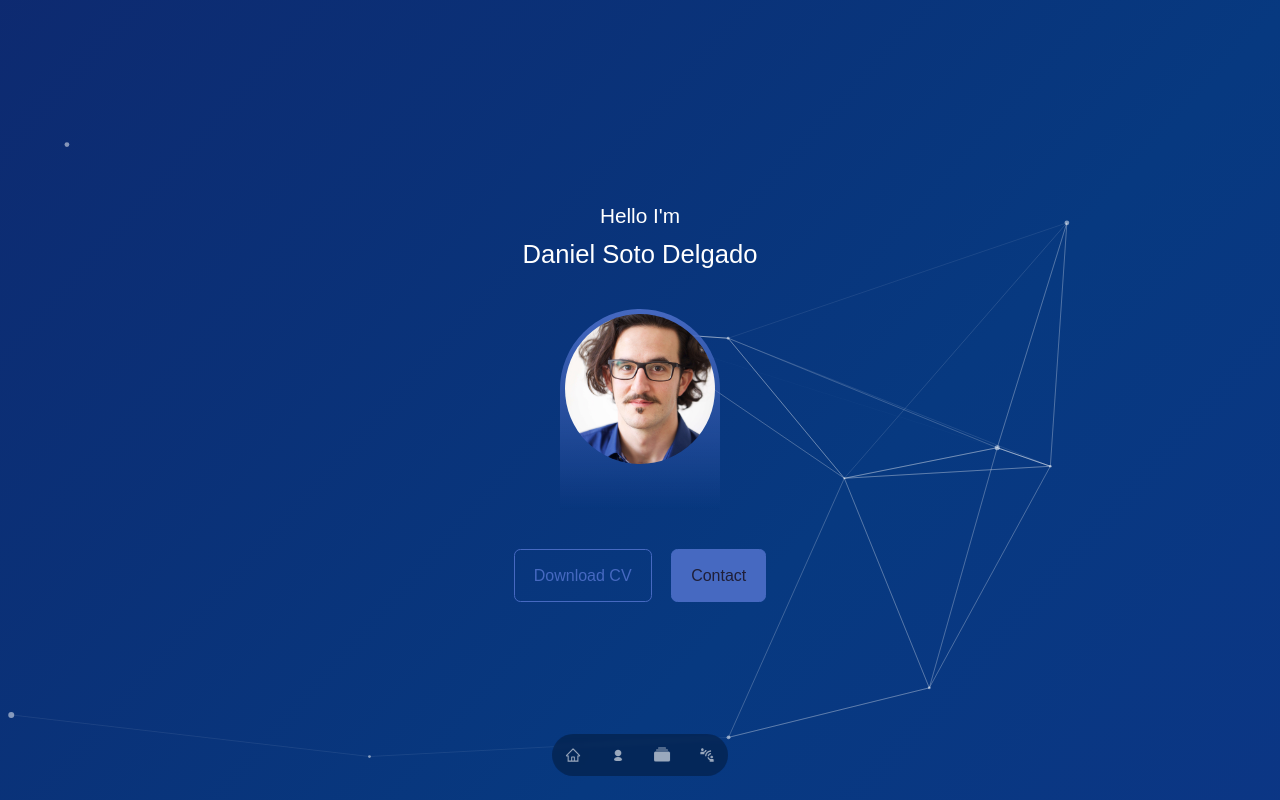
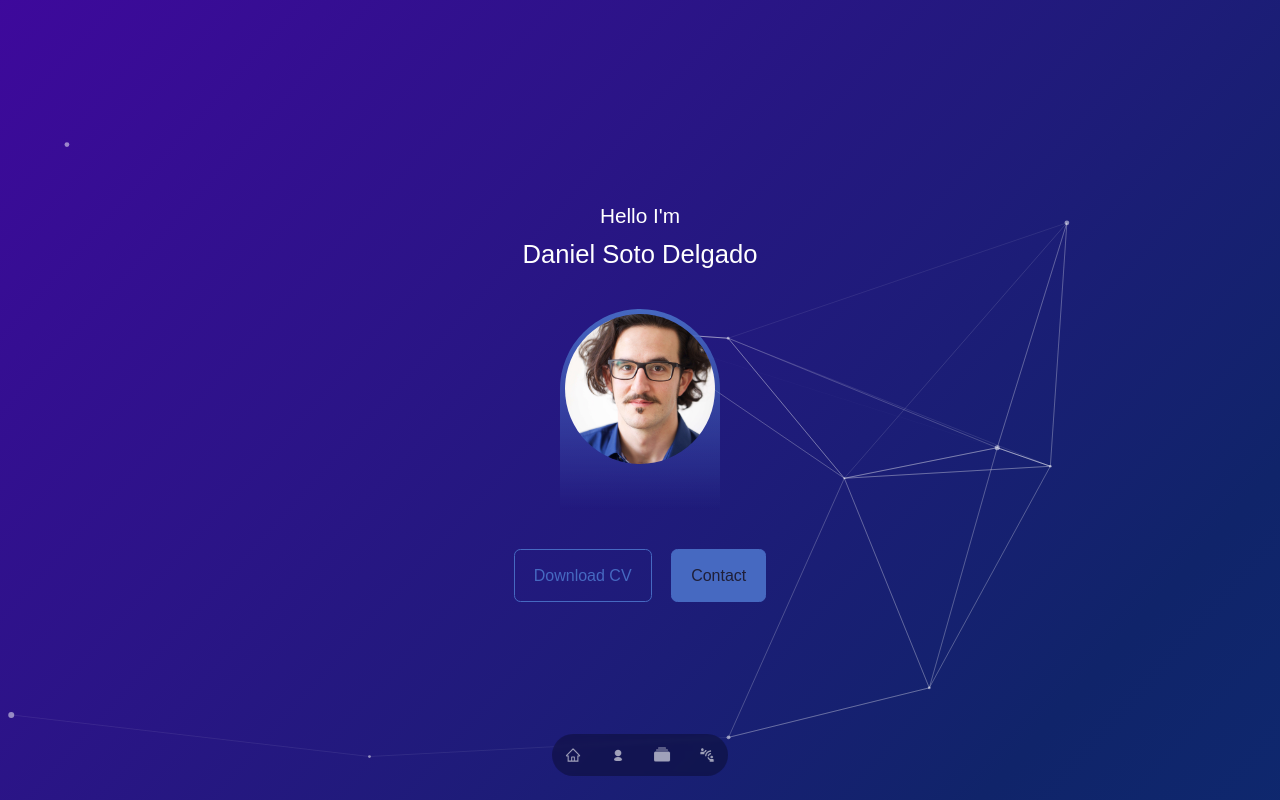
Before and after one commit to Moxonic/Portfolio-Page, a React (Create React App) app: page / in a window 1280 px wide. Shown: the top 800 px of the page. Built offline with nearby package versions, Linux system fonts and the light colour scheme.

Commit message:
improve about text

```diff
--- a/src/index.css
+++ b/src/index.css
@@ -72,10 +72,10 @@ body {
 
 
 
-    -webkit-animation: ColorgradientAnimation1 23s ease infinite;
-    -moz-animation: ColorgradientAnimation1 23s ease infinite;
-    -o-animation: ColorgradientAnimation1 23s ease infinite;
-    animation: ColorgradientAnimation1 23s ease infinite;
+    -webkit-animation: ColorgradientAnimation1 43s ease infinite;
+    -moz-animation: ColorgradientAnimation1 43s ease infinite;
+    -o-animation: ColorgradientAnimation1 43s ease infinite;
+    animation: ColorgradientAnimation1 43s ease infinite;
 }
 @-webkit-keyframes ColorgradientAnimation1 {
     0%{background-position:10% 0%}
```
